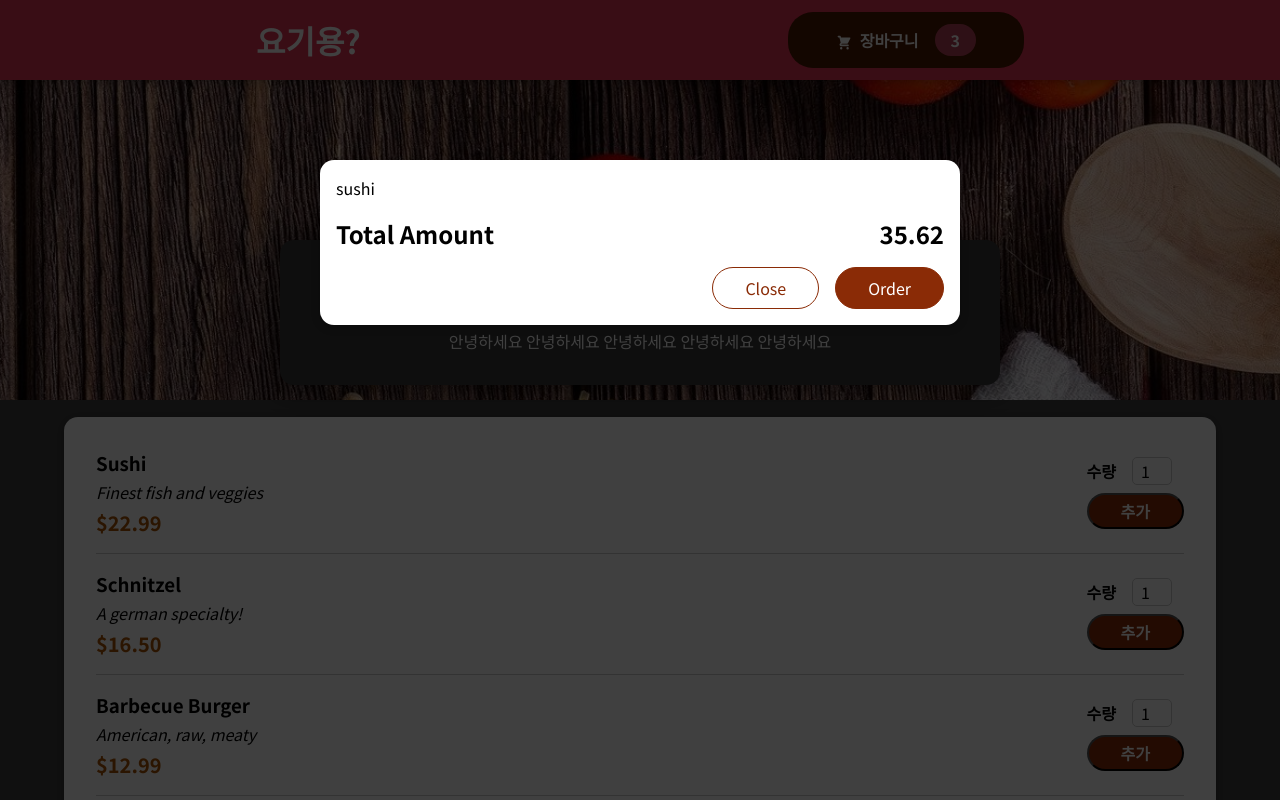
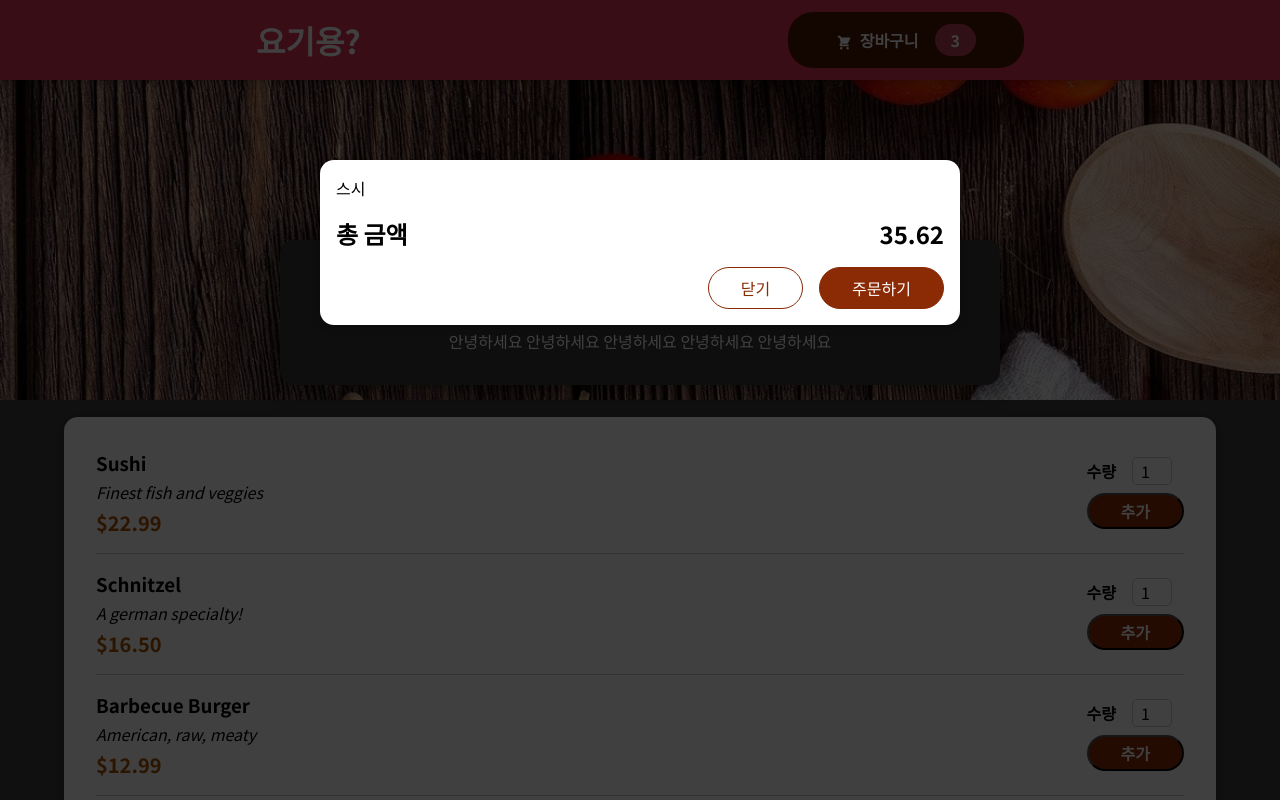
Before and after one commit to kjm541006/Food-Order-App, a React (Create React App) app: page / in a window 1280 px wide. Shown: the top 800 px of the page. Built offline with nearby package versions, Linux system fonts and the light colour scheme.

Commit message:
장바구니 Modal 한글로 변경

```diff
--- a/src/components/Cart/Cart.js
+++ b/src/components/Cart/Cart.js
@@ -6,7 +6,7 @@ import classes from "./Cart.module.css";
 export default function Cart(props) {
   const cartItems = (
     <ul className={classes["cart-items"]}>
-      {[{ id: "c1", name: "sushi", amount: 2, price: 12.99 }].map((item) => (
+      {[{ id: "c1", name: "스시", amount: 2, price: 12.99 }].map((item) => (
         <li>{item.name}</li>
       ))}
     </ul>
@@ -15,12 +15,12 @@ export default function Cart(props) {
     <Modal>
       {cartItems}
       <div className={classes.total}>
-        <span>Total Amount</span>
+        <span>총 금액</span>
         <span>35.62</span>
       </div>
       <div className={classes.actions}>
-        <button className={classes["button--alt"]}>Close</button>
-        <button className={classes.button}>Order</button>
+        <button className={classes["button--alt"]}>닫기</button>
+        <button className={classes.button}>주문하기</button>
       </div>
     </Modal>
   );
```
Also changed, not shown: 1 other file (tests, documents, lock files or other folders).
